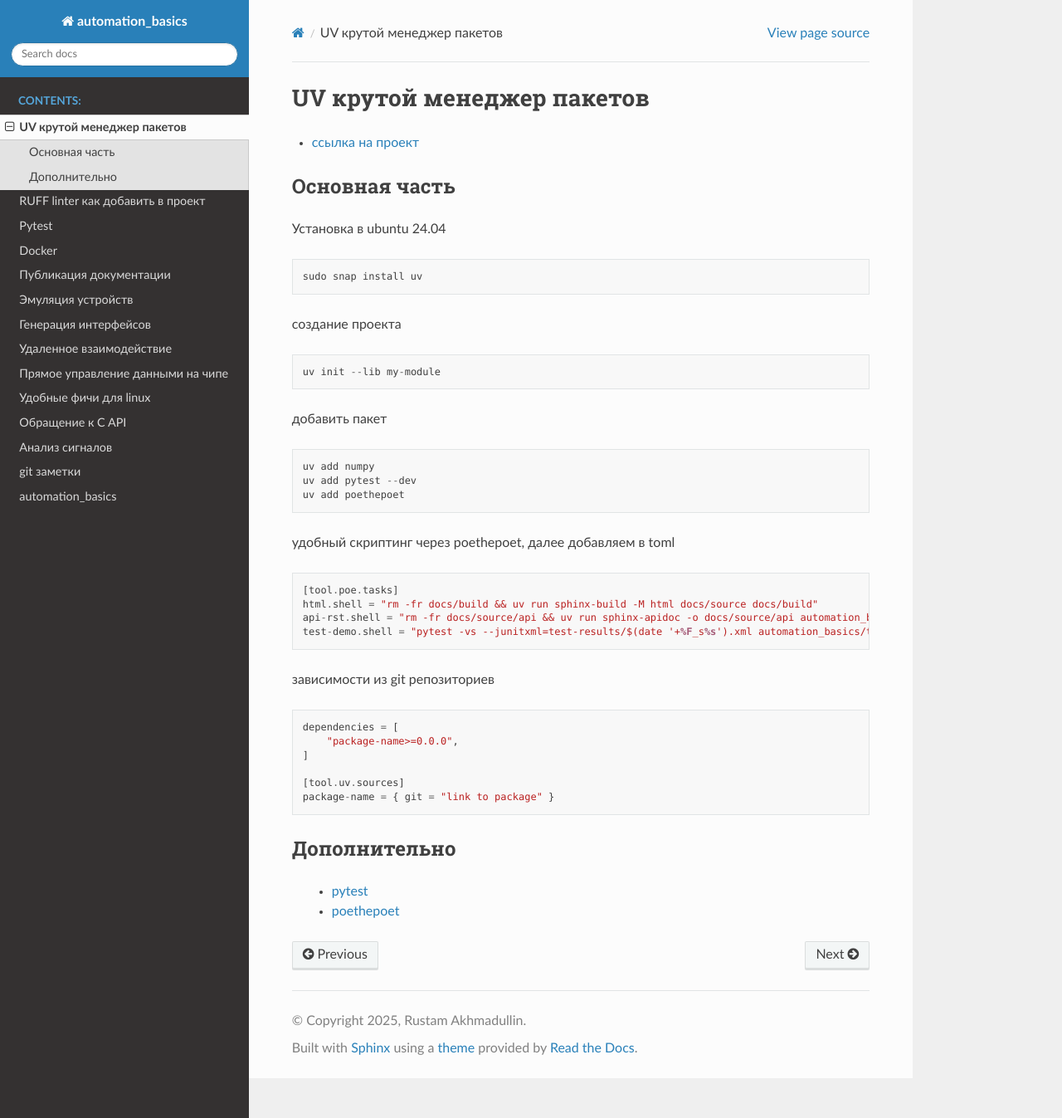
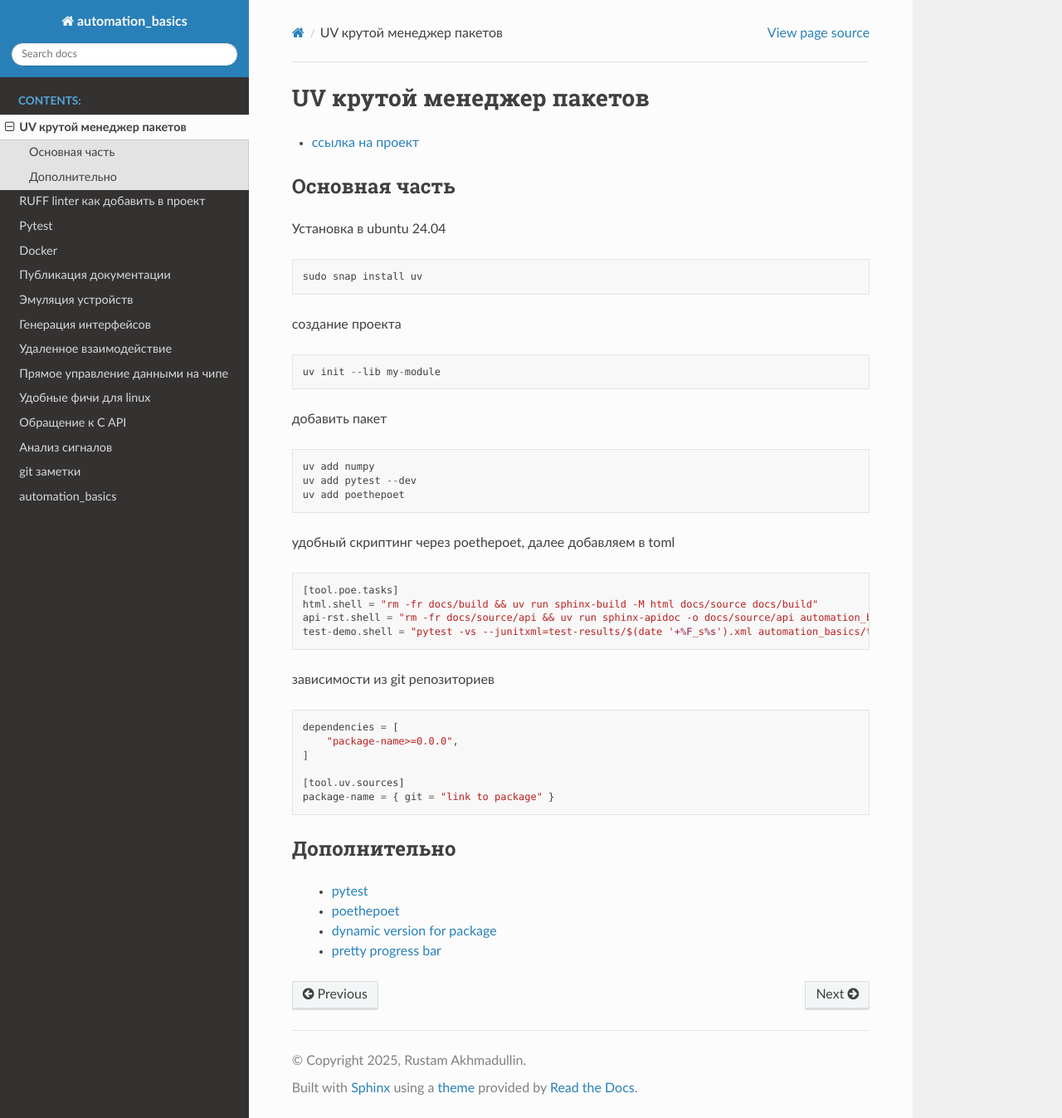
Before and after one commit to RustamAxm/automation_basic, a Sphinx documentation site: the page built from docs/source/tutorials/uv.rst, in a window 1280 px wide and 1347 px high. Shown: the whole window at 83% size. Built offline with Sphinx 7.4.7 and the Read the Docs theme 3.1.0, drawn with Linux system fonts in a browser that asks for light colours.

Commit message:
add limks for dynamic version

```diff
--- a/docs/source/tutorials/uv.rst
+++ b/docs/source/tutorials/uv.rst
@@ -49,3 +49,5 @@ UV крутой менеджер пакетов
 
     * `pytest <https://docs.pytest.org/en/stable/index.html>`_
     * `poethepoet <https://poethepoet.natn.io/>`_
+    * `dynamic version for package <https://pydevtools.com/handbook/how-to/how-to-add-dynamic-versioning-to-uv-projects/>`_
+    * `pretty progress bar <https://www.geeksforgeeks.org/progress-bars-in-python/>`_
```
